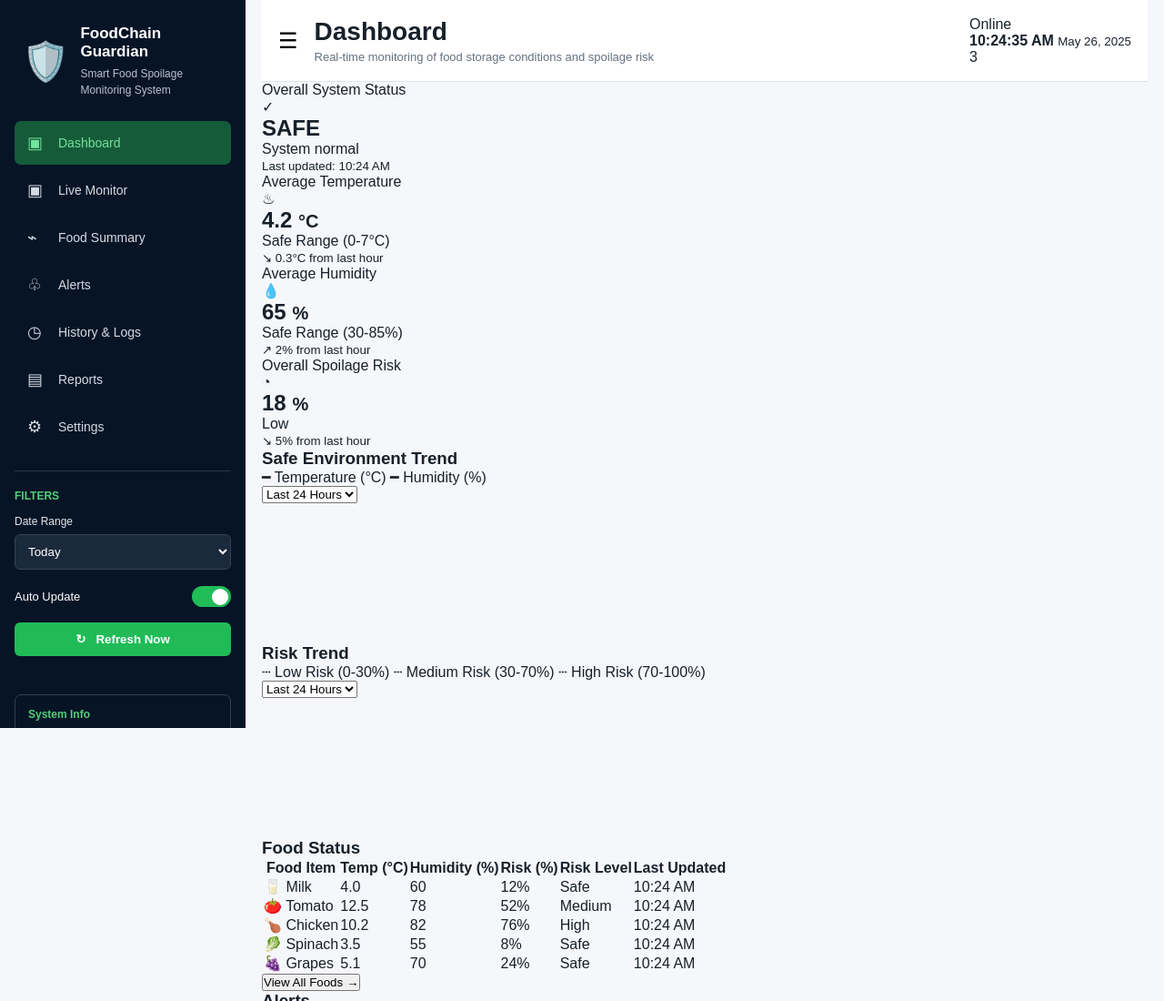
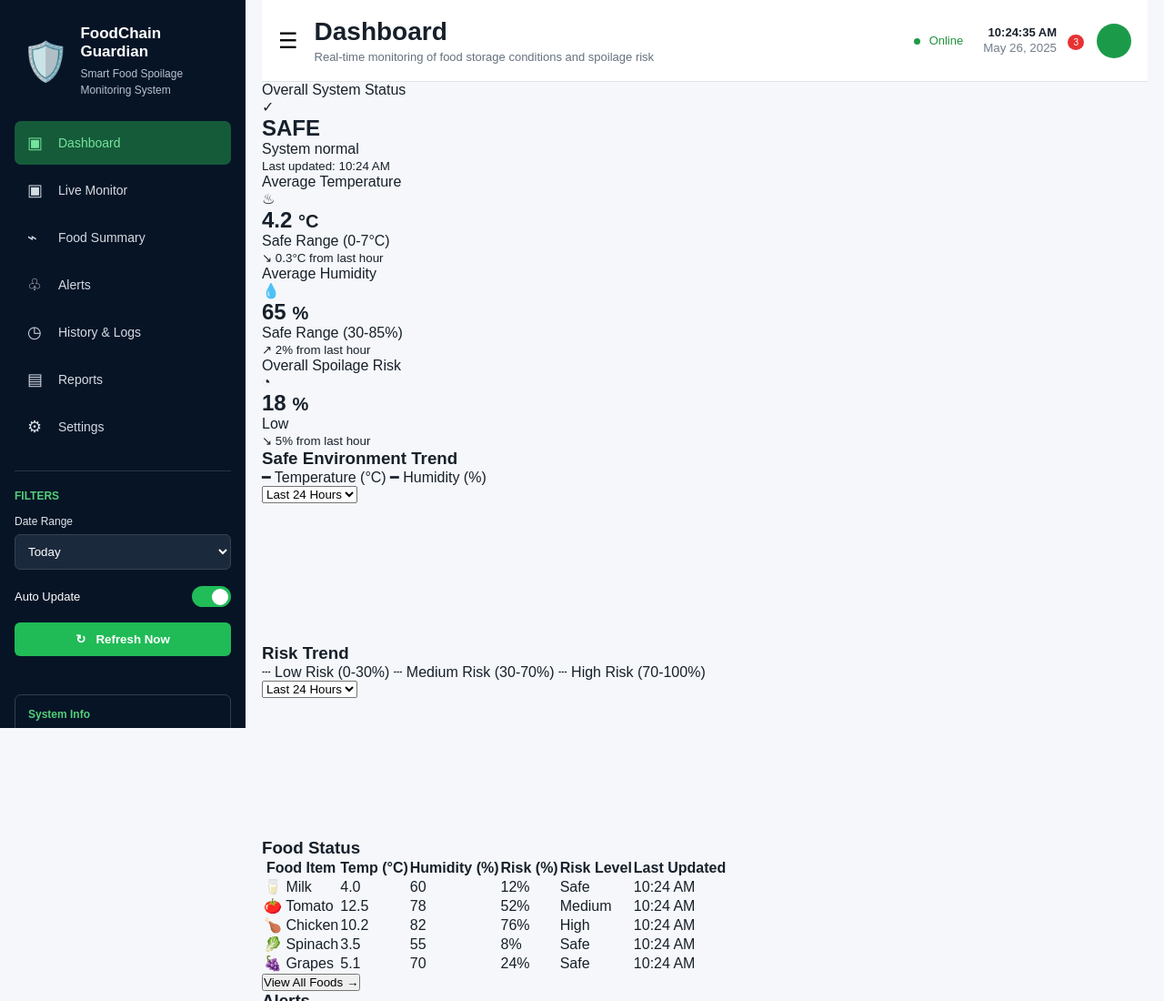
Before and after one commit to Jay-332/FoodChain-Guardian, a plain HTML site: page index.html in a window 1280 px wide. Shown: the top 1100 px of the page at 91% size. Drawn offline with nearby package versions, Linux system fonts and the light colour scheme.

Commit message:
Style header status controls

```diff
--- a/style.css
+++ b/style.css
@@ -269,3 +269,64 @@ select {
     font-size: 13px;
     margin-top: 4px;
 }
+
+.header-right {
+    display: flex;
+    align-items: center;
+    gap: 22px;
+}
+
+.online {
+    color: #23913f;
+    font-size: 13px;
+}
+
+.online span {
+    display: inline-block;
+    width: 7px;
+    height: 7px;
+    background: #209b45;
+    border-radius: 50%;
+    margin-right: 6px;
+}
+
+.clock {
+    text-align: right;
+}
+
+.clock strong {
+    display: block;
+    font-size: 13px;
+}
+
+.clock small {
+    color: #737d89;
+}
+
+.notification {
+    position: relative;
+    font-size: 22px;
+}
+
+.notification span {
+    position: absolute;
+    top: -7px;
+    right: -8px;
+    background: #e83232;
+    color: white;
+    border-radius: 50%;
+    font-size: 10px;
+    padding: 3px 6px;
+}
+
+.profile {
+    background: #1b9b4a;
+    width: 38px;
+    height: 38px;
+    display: flex;
+    align-items: center;
+    justify-content: center;
+    border-radius: 50%;
+    color: white;
+    font-weight: bold;
+}
```
